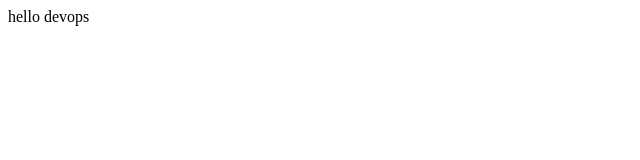
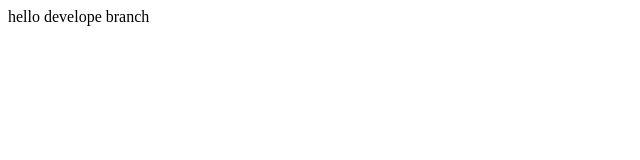
Before and after one commit to ekhoshdeli/develop, a plain HTML site: page index.html in a window 1280 px wide. Shown: the full height of the page, 0-640 px from the left. Drawn offline with Linux system fonts and the light colour scheme.

Commit message:
first develope edittion

```diff
--- a/index.html
+++ b/index.html
@@ -1,5 +1,5 @@
 <html>
 <body>
-hello devops
+hello develope branch
 </body>
 </html>
```
